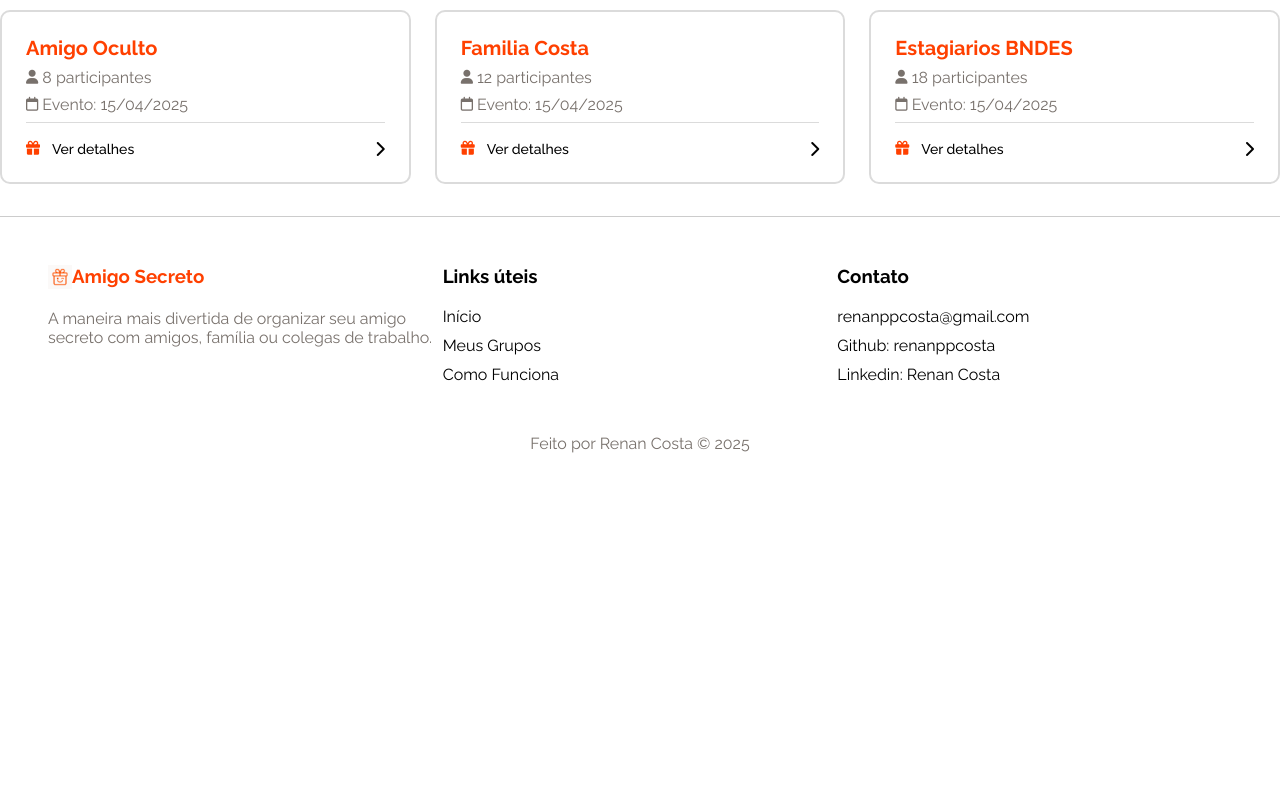
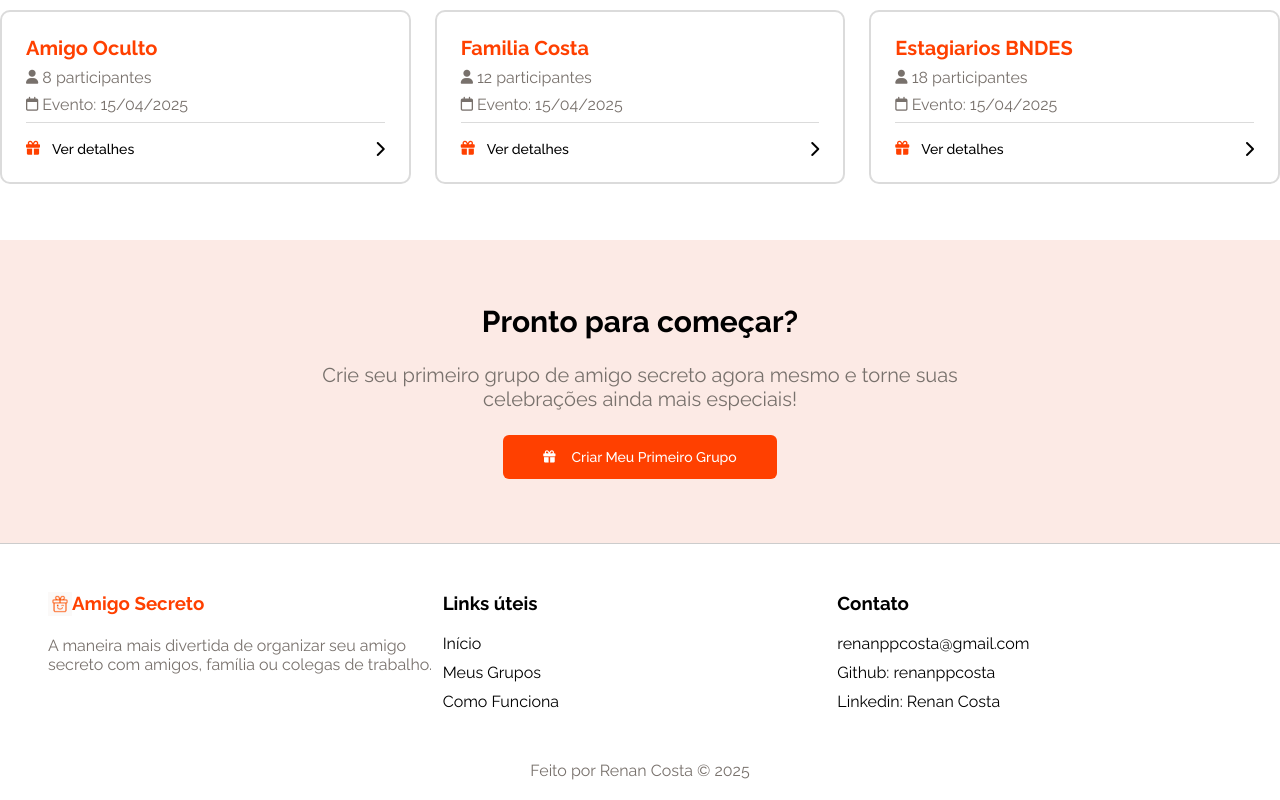
Before and after one commit to RenanppCosta/api-amigo-secreto, an Angular app in the folder front-amigo-secreto/: page / in a window 1280 px wide. Shown: the part 1098-1898 px from the top of the page. Before the commit the page ends 1571 px from the top, so only its background shows below. Built offline with nearby package versions, Linux system fonts and the light colour scheme.

Commit message:
feat: static page of home finished

```diff
--- a/front-amigo-secreto/src/app/app.component.css
+++ b/front-amigo-secreto/src/app/app.component.css
@@ -7,3 +7,45 @@
 main {
   flex: 1;
 }
+
+.start-group{
+  display: flex;
+  align-items: center;
+  justify-content: center;
+  flex-direction: column;
+  text-align: center;
+  padding: 64px 0;
+  gap: 24px;
+  background-color: rgba(219, 55, 0, 0.1);
+  margin-top: 24px;
+}
+
+.start-group h4{
+  font-size: 30px;
+}
+
+.start-group p{
+  font-size: 20px;
+  color: #78716C;
+  max-width: 672px;
+}
+
+.start-group button{
+  background-color: #ff4000;
+  border: 0;
+  border-radius: 6px;
+  padding: 14px 40px;
+  color: white;
+  font-weight: 500;
+  display: flex;
+  justify-content: center;
+  align-items: center;
+  gap: 16px;
+  font-size: 14px;
+  cursor: pointer;
+  transition: all 0.3s ease;
+}
+
+.start-group button:hover{
+  background-color: #c43202;
+}
--- a/front-amigo-secreto/src/app/app.component.html
+++ b/front-amigo-secreto/src/app/app.component.html
@@ -7,6 +7,11 @@
        <app-recent-groups-list></app-recent-groups-list>
     </main>
 
+    <section class="start-group">
+      <h4>Pronto para começar?</h4>
+      <p>Crie seu primeiro grupo de amigo secreto agora mesmo e torne suas celebrações ainda mais especiais!</p>
+      <button><i class="fa-solid fa-gift fa-sm" style="color: white;"></i> Criar Meu Primeiro Grupo</button>
+    </section>
     <app-footer></app-footer>
   </div>
 </body>
```
